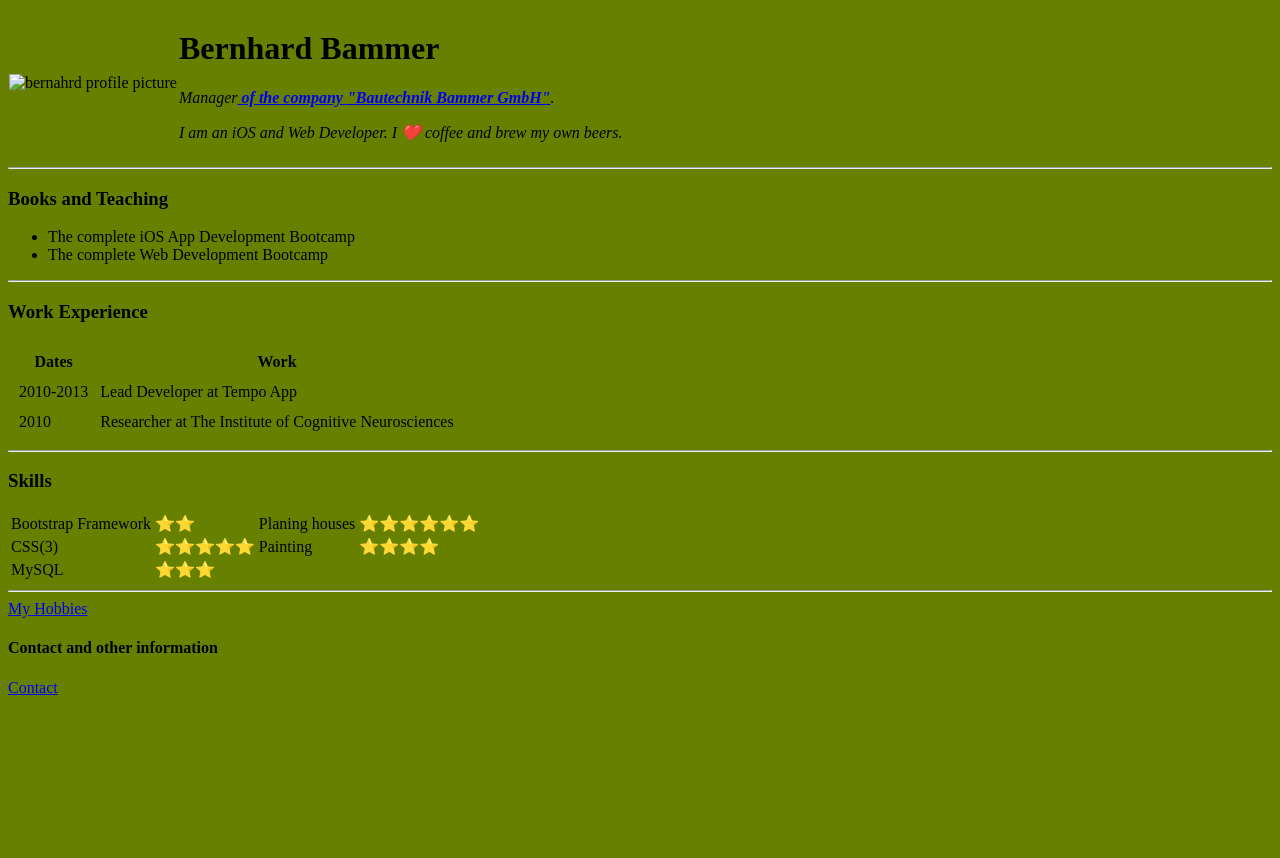
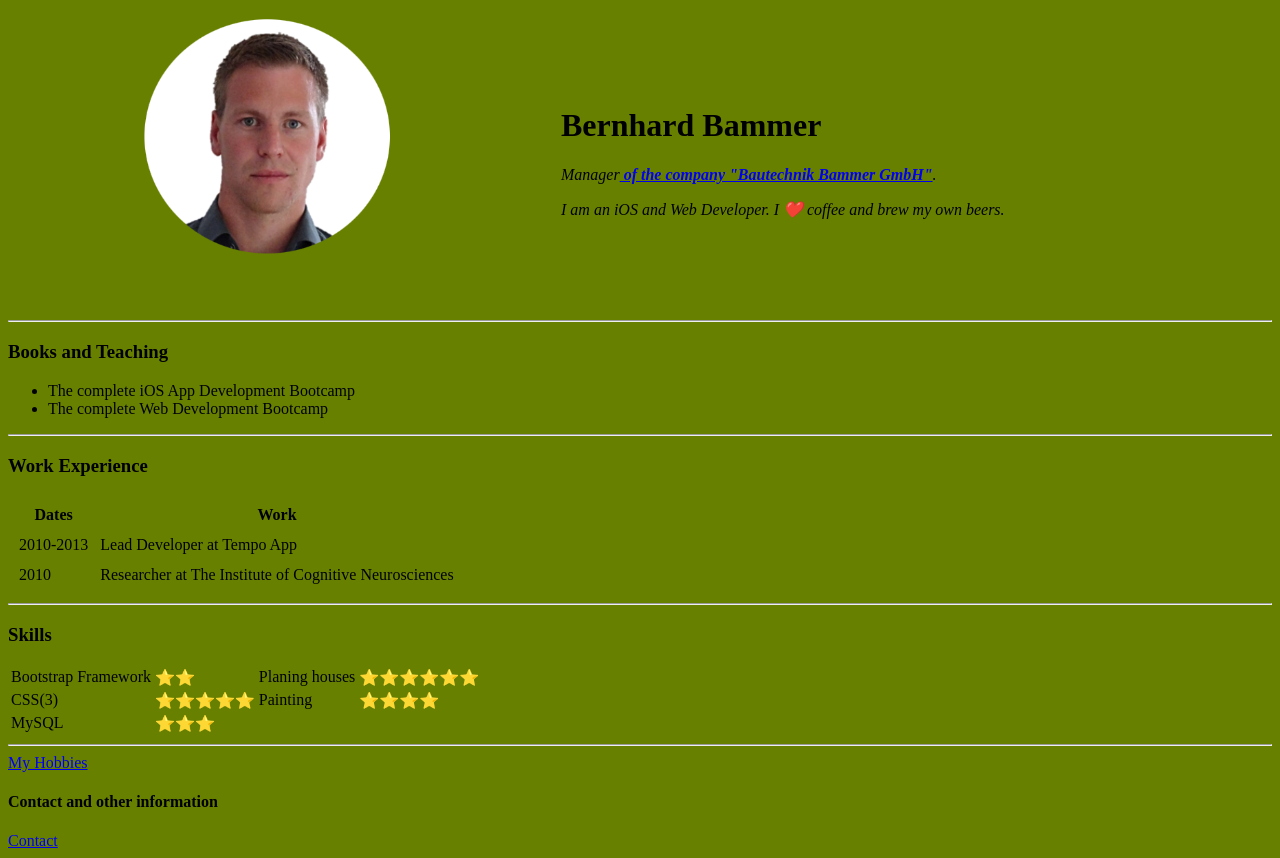
Before and after one commit to bernhardbammer1988/cv, a plain HTML site: page index.html in a window 1280 px wide. Before the commit the page ends 800 px from the top, so only its background shows below. Drawn offline with Linux system fonts and the light colour scheme.

Commit message:
To change the picture

```diff
--- a/index.html
+++ b/index.html
@@ -8,7 +8,7 @@
   <body bgcolor="#678000">
     <table cellspacing="0">
         <tr>
-            <td><img src="Images\BernhardPicture01.png" alt="bernahrd profile picture"width="550"></td>
+            <td><img src="BernhardPicture01.png" alt="bernahrd profile picture"width="550"></td>
             <td><h1>Bernhard Bammer</h1>
                 <p><em>Manager<strong><a href="http://www.bau-bammer.eu/"> of the company <em>"Bautechnik Bammer GmbH"</a></strong>.</em></p>
                 <p>I am an iOS and Web Developer. I ❤️ coffee and brew my own beers.</p></td>
```
